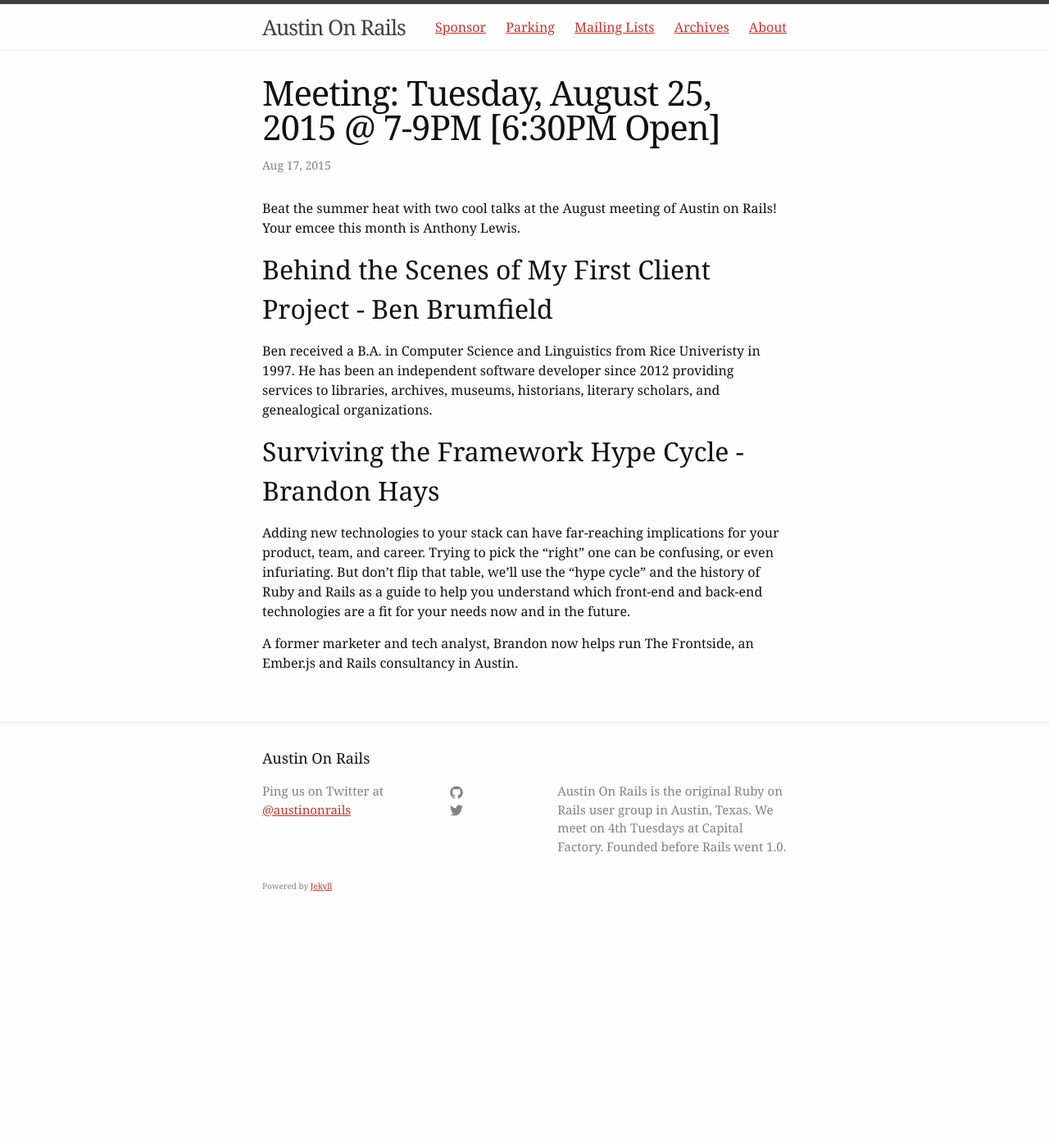
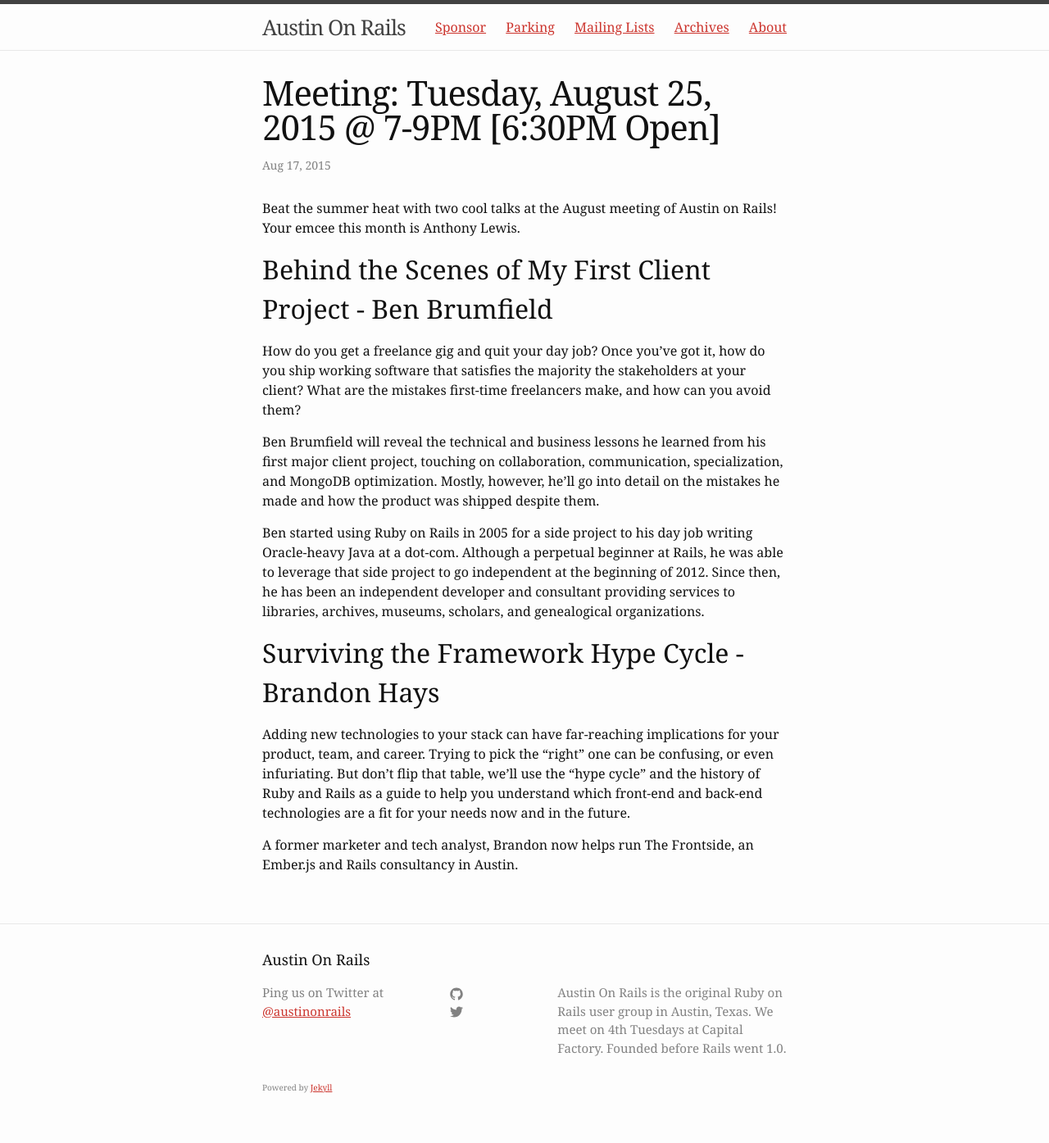
Before and after one commit to austinonrails/aor_meetings_blog, a Jekyll site: the page built from _posts/2015-08-17-meeting-tuesday-august-25-2015--7-9pm.md, in a window 1280 px wide. Shown: the whole page at 82% size. Built offline with Jekyll 4.4.1, drawn with Linux system fonts in a browser that asks for light colours; before the commit the page ends 1149 px from its top, so only the background shows below that.

Commit message:
Update August Meeting

```diff
--- a/_posts/2015-08-17-meeting-tuesday-august-25-2015--7-9pm.md
+++ b/_posts/2015-08-17-meeting-tuesday-august-25-2015--7-9pm.md
@@ -7,7 +7,11 @@
 
 ## Behind the Scenes of My First Client Project - Ben Brumfield
 
-Ben received a B.A. in Computer Science and Linguistics from Rice Univeristy in 1997. He has been an independent software developer since 2012 providing services to libraries, archives, museums, historians, literary scholars, and genealogical organizations.
+How do you get a freelance gig and quit your day job? Once you've got it, how do you ship working software that satisfies the majority the stakeholders at your client? What are the mistakes first-time freelancers make, and how can you avoid them?
+
+Ben Brumfield will reveal the technical and business lessons he learned from his first major client project, touching on collaboration, communication, specialization, and MongoDB optimization. Mostly, however, he'll go into detail on the mistakes he made and how the product was shipped despite them.
+
+Ben started using Ruby on Rails in 2005 for a side project to his day job writing Oracle-heavy Java at a dot-com. Although a perpetual beginner at Rails, he was able to leverage that side project to go independent at the beginning of 2012. Since then, he has been an independent developer and consultant providing services to libraries, archives, museums, scholars, and genealogical organizations.
 
 ## Surviving the Framework Hype Cycle - Brandon Hays
 
```
